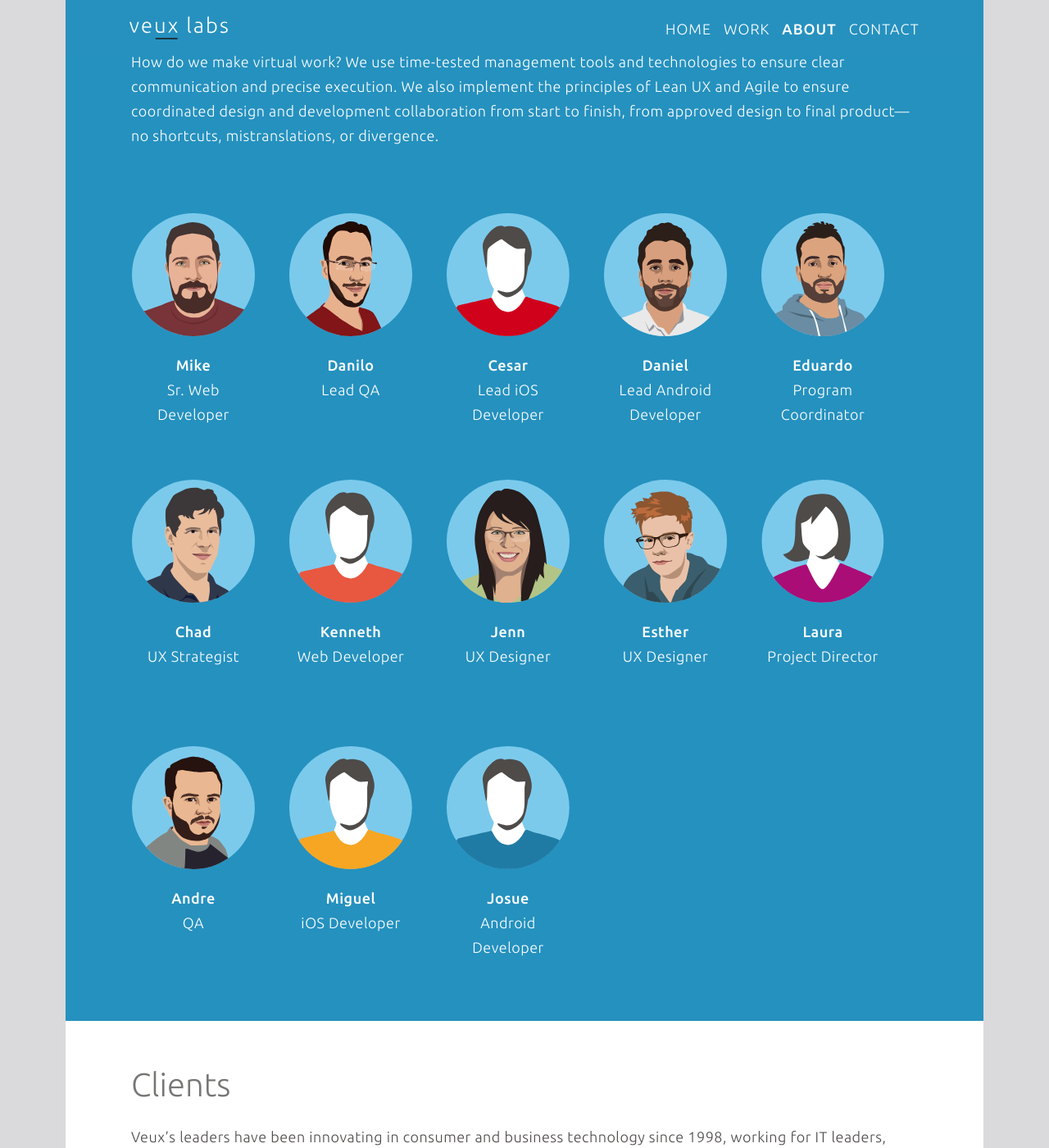
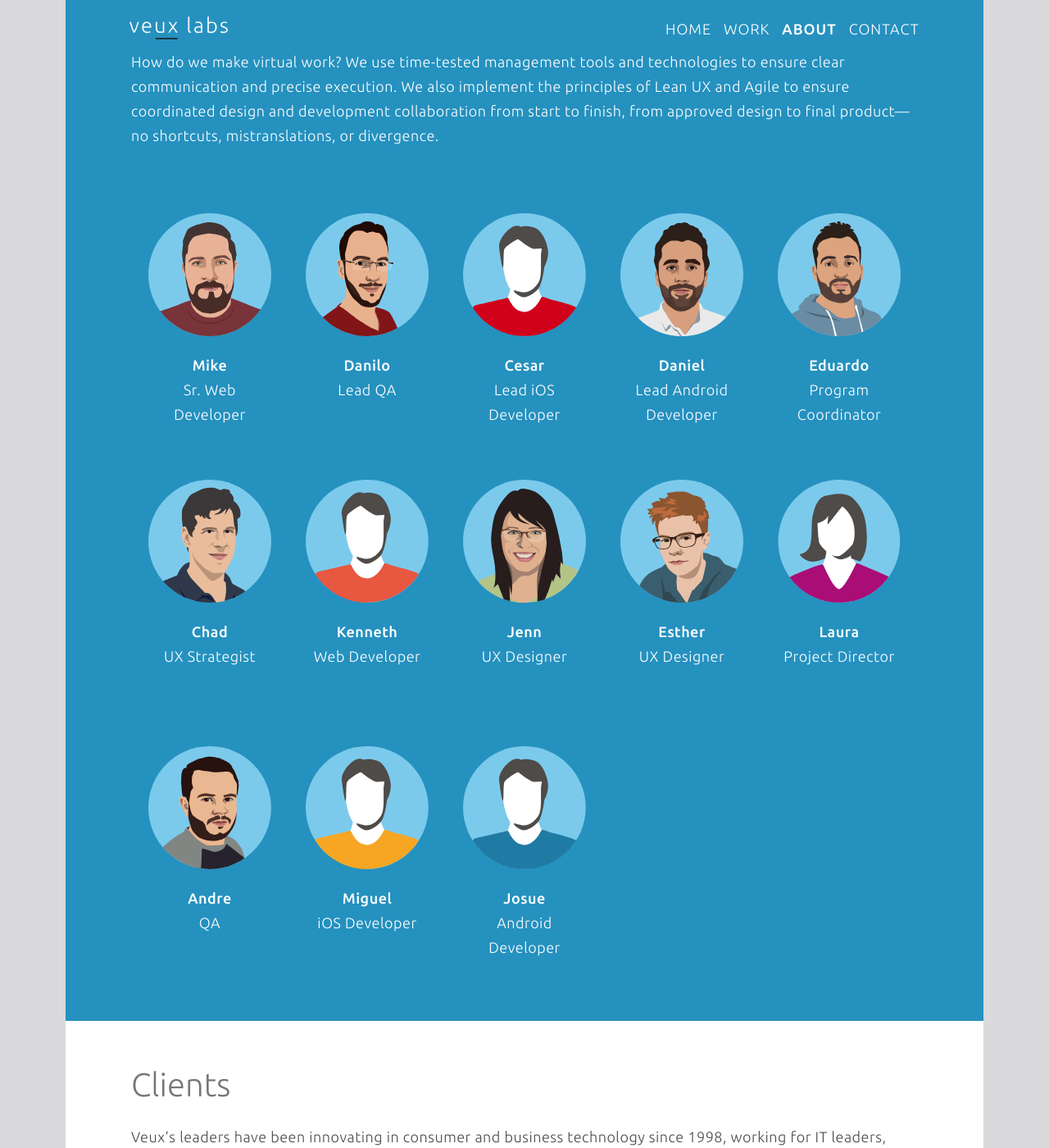
Before and after one commit to VeuxLabs/VeuxLabs.github.io, a Jekyll site: the page built from about.html, in a window 1280 px wide and 1400 px high, scrolled down 2485 px. Shown: the whole window at 82% size. Built offline with Jekyll 4.4.1, drawn with Linux system fonts in a browser that asks for light colours; nearby versions of some CDN libraries; comment, search, counter and statistics services are not loaded.

Commit message:
Fixes on about page

```diff
--- a/css/landing-page.css
+++ b/css/landing-page.css
@@ -2833,7 +2833,7 @@ footer .logos img {
         visibility: visible;
         height: auto;
         opacity: 1;
-        margin: 40px -20px -10px -20px;
+        margin: 40px 0 -10px 0;
         padding-bottom: 0;
     }
 }
```
